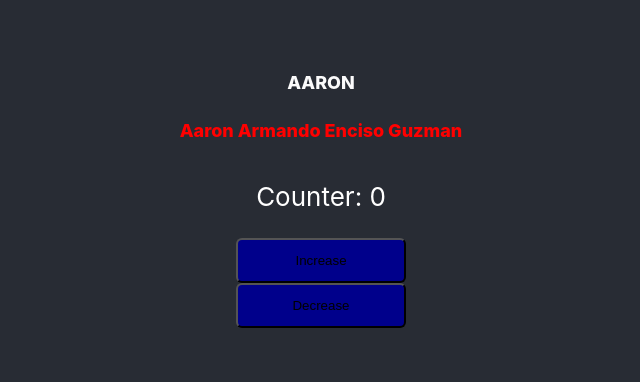
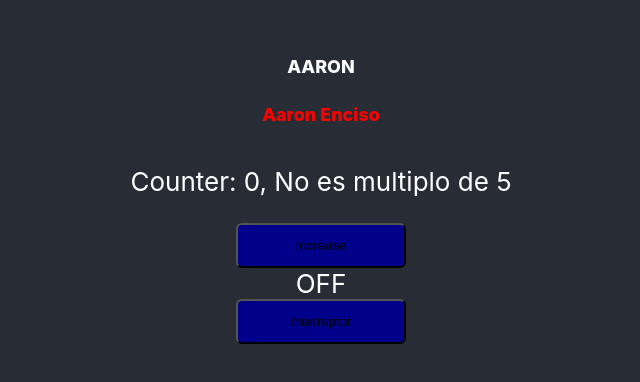
Before and after one commit to Aaron21King/Module-ReactJS-18, a React (Create React App) app: page / in a window 1280 px wide. Shown: the part 206-588 px from the top of the page, without its empty margins (319-959 px from the left). Built offline with nearby package versions, Linux system fonts and the light colour scheme.

Commit message:
subiendo clase

```diff
--- a/src/App.js
+++ b/src/App.js
@@ -1,14 +1,14 @@
 import { useState } from "react";
+
 import "./App.css";
 
-//Components
+// Components
 import Title from "./components/Title";
 import FullName from "./components/FullName";
 
 function App() {
   const [count, setCount] = useState(0);
-  console.log(count, "COUNT");
-  console.log(setCount, "SET_COUNT");
+  const [isOn, setIsOn] = useState(false);
 
   const handleClick = (increase) => {
     let newCount = count;
@@ -20,14 +20,30 @@ function App() {
     setCount(newCount);
   };
 
+  const isMultiple = count % 5 === 0 && count !== 0 ? true : false;
+  const countType = isMultiple ? "Es multiplo de 5" : "No es multiplo de 5";
+  const countClass = isMultiple ? "active" : "inactivo";
+
+  const squareClass = isOn ? "square-on" : "square-off";
+  const squareText = isOn ? "ON" : "OFF";
   return (
     <div className="App">
       <header className="App-header">
         <Title text="Aaron"></Title>
-        <FullName firstName="Aaron Armando" lastName="Enciso Guzman"></FullName>
-        <p>Counter: {count}</p>
+        <FullName firstName="Aaron" lastName="Enciso"></FullName>
+        <p className={countClass}>
+          Counter: {count}, {countType}
+        </p>
         <button onClick={() => handleClick(true)}>Increase</button>
-        <button onClick={() => handleClick(false)}>Decrease</button>
+
+        <div className={`square ${squareClass}`}>{squareText}</div>
+        <div
+          style={{
+            display: "flex",
+          }}
+        >
+          <button onClick={() => setIsOn(!isOn)}>Interruptor</button>
+        </div>
       </header>
     </div>
   );
```
